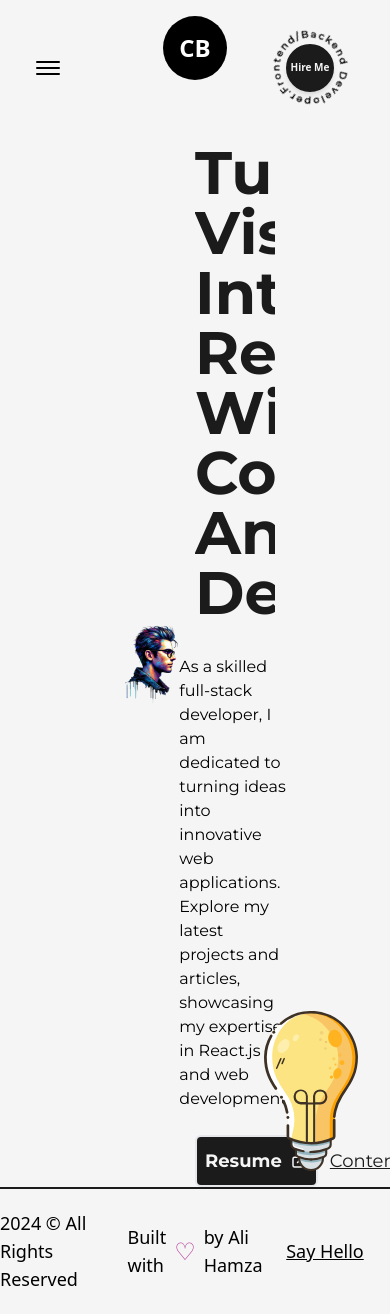
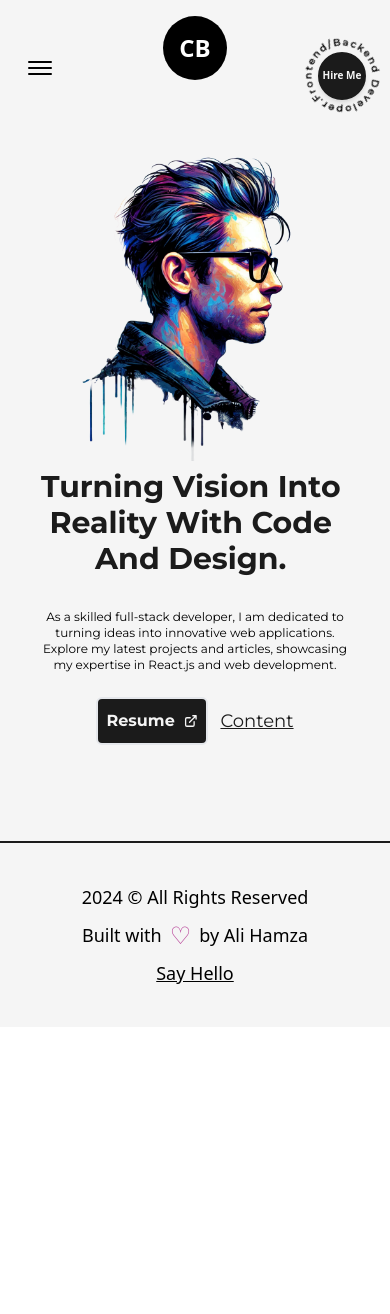
Before and after one commit to itx-alihamza/Next.js_Portfolio_Website, a Next.js app: page / in a window 390 px wide. After the commit the page ends 1027 px from the top, so only its background shows below. Built offline with nearby package versions, Linux system fonts and the light colour scheme.

Commit message:
nav layout

```diff
--- a/src/components/AnimatedText.tsx
+++ b/src/components/AnimatedText.tsx
@@ -36,7 +36,7 @@ const AnimatedText = ({ text, className = "" }: props) => {
   return (
     <div className="w-full mx-auto py-2 flex items-center justify-center text-center overflow-hidden dark:bg-dark dark:text-light">
       <motion.h1 //Without motion working
-        className={`inline-block w-full text-dark font-bold capitalize text-6xl ${className} dark:bg-dark dark:text-light`}
+        className={`inline-block w-full text-dark  font-bold capitalize text-6xl ${className} dark:bg-dark dark:text-light`}
         variants={quote}
         initial="initial"
         animate="animate"
@@ -44,7 +44,7 @@ const AnimatedText = ({ text, className = "" }: props) => {
         {text.split(" ").map((word, index) => (
           <motion.span
             key={word + "-" + index}
-            className="inline-block dark:bg-dark dark:text-light"
+            className="inline-block  dark:bg-dark dark:text-light"
             variants={singleWord}
           >
             {word}&nbsp;
--- a/src/components/Educatoin.tsx
+++ b/src/components/Educatoin.tsx
@@ -7,7 +7,7 @@ const Educatoin = () => {
       <h1 className="text-8xl w-full text-center font-bold pt-[15rem] pb-40">
         Education
       </h1>
-      <div className="relative w-9/12 flex justify-center items-center">
+      <div className="relative w-9/12 md:w-full flex justify-center items-center">
         <div className="w-1 h-full absolute left-9 top-0 bg-dark dark:bg-primaryDark origin-top" />
         <ul className="w-full ml-4 flex flex-col justify-between items-center">
           <Detail
--- a/src/components/Experience.tsx
+++ b/src/components/Experience.tsx
@@ -15,7 +15,7 @@ const Experience = () => {
       </h1>
       <div
         ref={ref}
-        className="relative w-9/12 flex justify-center items-center"
+        className="relative w-9/12 md:w-full flex justify-center items-center"
       >
         <motion.div
           style={{ scaleY: scrollYProgress }}
--- a/src/components/Footer.tsx
+++ b/src/components/Footer.tsx
@@ -1,5 +1,4 @@
 import React from "react";
-import Layout from "./Layout";
 type props = {
   className: String;
 };
@@ -7,19 +6,19 @@ type props = {
 const Footer = ({ className = "" }: props) => {
   return (
     <footer className="w-full h-[15vh]  z-10 border-t-2 font-medium text-lg border-t-dark items-center justify-between dark:bg-dark dark:border-t-light ">
-      <div className="w-full h-full grid grid-cols-3">
-        <span className=" flex justify-center items-center">
+      <div className="w-full h-full grid   grid-cols-3 md:grid-cols-1">
+        <span className=" py-1 md:pt-10  flex justify-center items-center">
           {new Date().getFullYear()} &copy; All Rights Reserved
         </span>
-        <p className="flex flex-row justify-center items-center gap-2">
+        <p className=" py-1 flex flex-row bg-[#f5f5f5] dark:bg-dark justify-center items-center gap-2">
           Built with{" "}
-          <span className="text-primary justify-center items-center dark:text-primaryDark text-2xl">
+          <span className=" text-primary justify-center items-center dark:text-primaryDark text-2xl">
             {" "}
             &#9825;
           </span>{" "}
           by Ali Hamza
         </p>
-        <p className="flex justify-center items-center flex-row gap-2 underline">
+        <p className=" py-1 md:pb-10 flex bg-[#f5f5f5] dark:bg-dark justify-center items-center flex-row gap-2 underline">
           Say Hello
         </p>
       </div>
--- a/src/components/HireMe.tsx
+++ b/src/components/HireMe.tsx
@@ -6,12 +6,13 @@ import Link from "next/link";
 type Prop = {
   className?: string;
   circularImgSize?: string;
+  display?: string;
 };
 
-const HireMe = ({ className, circularImgSize }: Prop) => {
+const HireMe = ({ display, className, circularImgSize }: Prop) => {
   return (
     <div
-      className={`invisible left-4 bottom-4 items-center justify-center overflow-hidden ${className}`}
+      className={` left-4 bottom-4 items-center justify-center overflow-hidden ${className} ${display}`}
     >
       <div className="w-48  h-auto flex items-center justify-center relative ">
         <Image
--- a/src/components/Layout.tsx
+++ b/src/components/Layout.tsx
@@ -3,7 +3,7 @@ import React from "react";
 const Layout = ({ children, className = "" }: any) => {
   return (
     <div
-      className={`w-full h-full inline-block z-0 bg-light dark:bg-dark dark:text-light px-24 lg:py-0 lg:px-28 ${className}`}
+      className={`w-screen h-full inline-block z-0 bg-light dark:bg-dark dark:text-light px-24 2xl:pb-24 2xl:px-24 md:px-12 sm:px-8 ${className}`}
     >
       {children}
     </div>
--- a/src/components/NavBar.js
+++ b/src/components/NavBar.js
@@ -51,9 +51,9 @@ const NavBar = () => {
   };
 
   return (
-    <header className="w-full h-[14vh] lg:h-[16vh] px-28 lg:px-16 md:px-10 py-8 lg:py-0  dark:bg-dark  flex justify-between items-center dark:text-light">
+    <header className="max-w-screen h-[14vh] pb-2 lg:h-[16vh] px-28 py-10 lg:px-16 md:px-10 pd:mb-6 sm:px-8 xs:pr-2  lg:py-0  dark:bg-dark  flex justify-between items-center dark:text-light">
       <button
-        className=" w-4 h-4 flex flex-col justify-center items-center"
+        className=" w-4 h-4 hidden flex-col justify-center items-center lg:flex"
         onClick={onNavBtnClick}
       >
         <span
@@ -73,14 +73,14 @@ const NavBar = () => {
         ></span>
       </button>
       {navBtn ? (
-        <div className="fixed flex flex-col gap-4 justify-center items-center top-28 bottom-28 left-36 right-36  bg-opacity-20  backdrop-blur-md dark:backdrop-blur-lg bg-dark dark:bg-light/75 z-30 rounded-md">
+        <div className="fixed flex flex-col gap-4 justify-center items-center top-4 bottom-4 left-[12%] right-[12%] sm:left-8 sm:right-8 xs:left-4 xs:right-4   bg-opacity-90  backdrop-blur-md dark:backdrop-blur-lg bg-dark dark:bg-light/75 z-30 rounded-md">
           <nav className="flex flex-col gap-4 justify-center items-center">
             <CustomLink href="/" title="Home" className="mx-4" />
             <CustomLink href="/about" title="About" className="mx-4" />
             <CustomLink href="/projects" title="Project" className="mx-4" />
             <CustomLink href="/articles" title="Articles" className="mx-4" />
           </nav>
-          <nav className="flex items-center justify-center flex-wrap gap-5 ">
+          <nav className="flex items-center justify-center flex-wrap gap-5 sm:gap-2 ">
             <motion.a
               href="https://twitter.com"
               whileHover={{ y: -2 }}
@@ -214,8 +214,9 @@ const NavBar = () => {
         </motion.button>
       </nav>
       <HireMe
-        className="md:visible flex w-20"
-        circularImgSize="md:w-20 md:h-20"
+        className=" flex w-20 md:mt-4 md:z-10 "
+        circularImgSize="md:w-20 md:h-20 "
+        display="md:flex hidden"
       />
     </header>
   );
--- a/src/pages/_app.tsx
+++ b/src/pages/_app.tsx
@@ -21,7 +21,7 @@ export default function App({ Component, pageProps }: any) {
         <meta name="viewport" content="width=device-width, initial-scale=1" />
         <link rel="icon" href="/favicon.ico" />
       </Head>
-      <div className="relative min-h-screen flex flex-col bg-light">
+      <div className="relativez min-h-screen flex flex-col bg-light">
         <NavBar />
 
         <main
--- a/src/pages/index.tsx
+++ b/src/pages/index.tsx
@@ -20,34 +20,34 @@ export default function Home() {
         <meta name="description" content="Generated by create next app" />
       </Head>
       <main className="relative flex items-center text-dark h-full w-full dark:bg-dark dark:text-light">
-        <Layout className="py!-8">
-          <div className=" flex items-center justify-betweens w-full">
-            <div className="w-1/2">
+        <Layout className="!w-full pt-0">
+          <div className=" flex md:flex-col items-center justify-between w-full">
+            <div className="w-1/2 md:hidden xs:flex xs:w-full">
               <Image
                 src={profilePic}
                 alt="Ali Hamza"
-                className="w-full h-auto"
+                className="w-full h-[80%]"
                 priority
                 sizes="(max-width: 768px) 100vw, (max-width: 1200px) 50vw, 50vw"
               />
             </div>
-            <div className=" flex flex-col w-[48%] gap-6 items-center self-center">
+            <div className=" flex flex-col w-[48%] md:w-full md:text-center gap-6 items-center self-center">
               <AnimatedText
-                text={"Turning Vision Into Reality With Code And Design"}
-                className={"!text-left"}
+                text={"Turning Vision Into Reality With Code And Design."}
+                className={"!text-left !text-6xl md:!text-center xs:!text-3xl"}
               />
-              <p className="text-black dark:text-light">
+              <p className="text-black xs:text-xs dark:text-light">
                 As a skilled full-stack developer, I am dedicated to turning
                 ideas into innovative web applications. Explore my latest
                 projects and articles, showcasing my expertise in React.js and
                 web development.
               </p>
-              <div className="w-full flex flex-row gap-3 text-lg justify-start items-center">
+              <div className="w-full flex flex-row gap-3 text-lg justify-start md:justify-center items-center">
                 <Link
                   href="/dummy.pdf"
                   target="_blank"
                   download={true}
-                  className="border-2 flex flex-row justify-center items-center px-2 gap-2 w-40 h-[52px] font-bold text-light hover:bg-light hover:text-dark hover:border-black  bg-dark rounded-md dark:bg-light dark:text-dark hover:dark:bg-dark hover:dark:text-light hover:dark:border-light"
+                  className="border-2 flex flex-row justify-center items-center px-2 gap-2 w-36 h-[50px] xs:w-28 xs:h-12 xs:text-base font-bold text-light hover:bg-light hover:text-dark hover:border-black  bg-dark rounded-md dark:bg-light dark:text-dark hover:dark:bg-dark hover:dark:text-light hover:dark:border-light"
                 >
                   Resume
                   <ExternalLink className="w-8 h-8" />
@@ -67,7 +67,7 @@ export default function Home() {
         <Image
           src={LightBulb}
           alt="Light Bulb"
-          className="absolute right-8 bottom-4 m-0 self-end"
+          className="absolute right-8 bottom-56 md:bottom-24 xs:hidden inline-block m-0 self-end"
           height="160"
         />
         {/* <HireMe /> */}
```
Also changed, not shown: src/pages/about.tsx (+32 -30 lines).
